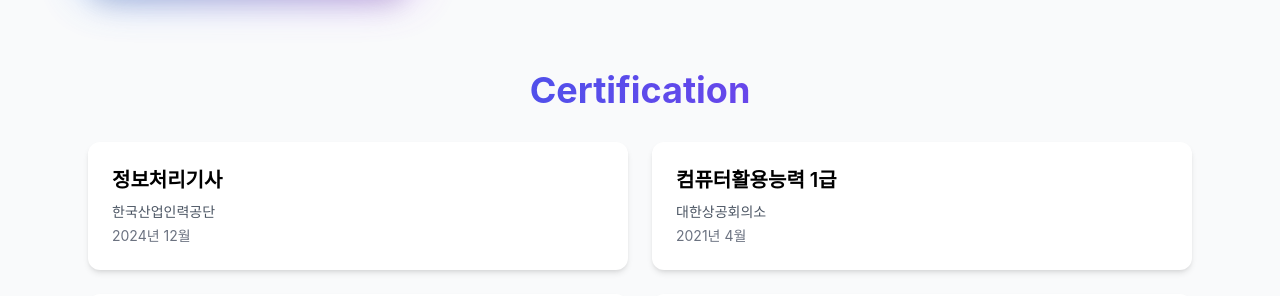
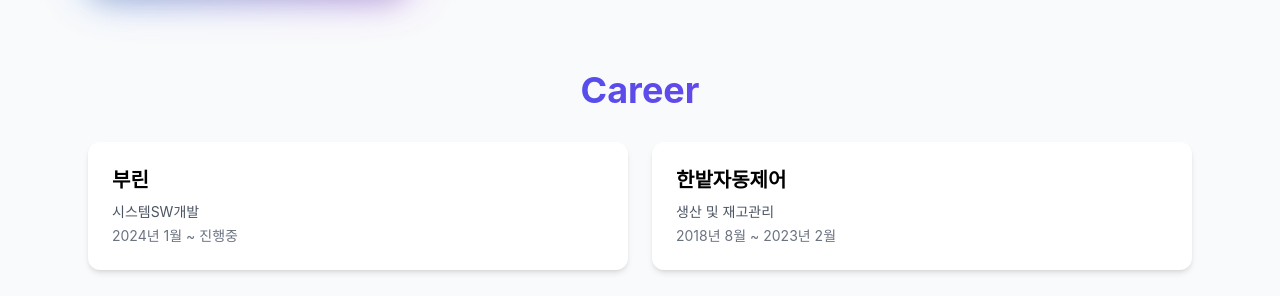
Before and after one commit to yuseonyoung/portfolio, a React (Create React App) app in the folder portfolio_sy/: page / in a window 1280 px wide. Shown: the part 656-952 px from the top of the page. Built offline with nearby package versions, Linux system fonts and the light colour scheme.

Commit message:
Update About.js
add career

```diff
--- a/portfolio_sy/src/components/About.js
+++ b/portfolio_sy/src/components/About.js
@@ -63,6 +63,20 @@
       organization: "한국방송통신전파진흥원",
       date: "2016년 5월"
     }
+  ];
+
+  const career = [
+    {
+      company: "부린",
+      work: "시스템SW개발",
+      period: "2024년 1월 ~ 진행중"
+    },
+    {
+      company: "한밭자동제어",
+      work: "생산 및 재고관리",
+      period: "2018년 8월 ~ 2023년 2월"
+    }
+
   ];
 
   return (
@@ -137,8 +151,26 @@
           </div>
         </div>
 
+        {/* Career Section */}
+        <motion.div variants={containerVariants} className="mt-20 " >
+            <h3 className="text-4xl sm:text-4xl font-bold mb-8 bg-gradient-to-r from-blue-600 to-purple-600 text-transparent bg-clip-text text-center">Career</h3>
+            <div className="grid grid-cols-1 md:grid-cols-2 gap-6">
+              {career.map((com, index) => (
+                <motion.div
+                  key={index}
+                  whileHover={{ scale: 1.02 }}
+                  className="bg-white rounded-xl shadow-md hover:shadow-lg transition-all p-6"
+                >
+                  <h4 className="font-semibold text-xl mb-2">{com.company}</h4>
+                  <p className="text-gray-600 text-sm mb-1">{com.work}</p>
+                  <p className="text-gray-500 text-sm">{com.period}</p>
+                </motion.div>
+              ))}
+            </div>
+        </motion.div>
+
         {/* Certification Section */}
-        <motion.div variants={containerVariants} className="mt-20 " > {/* Added margin-top */}
+        <motion.div variants={containerVariants} className="mt-20 " >
             <h3 className="text-4xl sm:text-4xl font-bold mb-8 bg-gradient-to-r from-blue-600 to-purple-600 text-transparent bg-clip-text text-center">Certification</h3>
             <div className="grid grid-cols-1 md:grid-cols-2 gap-6">
               {certifications.map((cert, index) => (
@@ -153,7 +185,8 @@
                 </motion.div>
               ))}
             </div>
-          </motion.div>
+        </motion.div>
+
         {/* Education Section */}
         <motion.div variants={containerVariants} className="mt-20">
           <h3 className="text-4xl sm:text-4xl font-bold mb-8 bg-gradient-to-r from-blue-600 to-purple-600 text-transparent bg-clip-text text-center">Education</h3>
```
